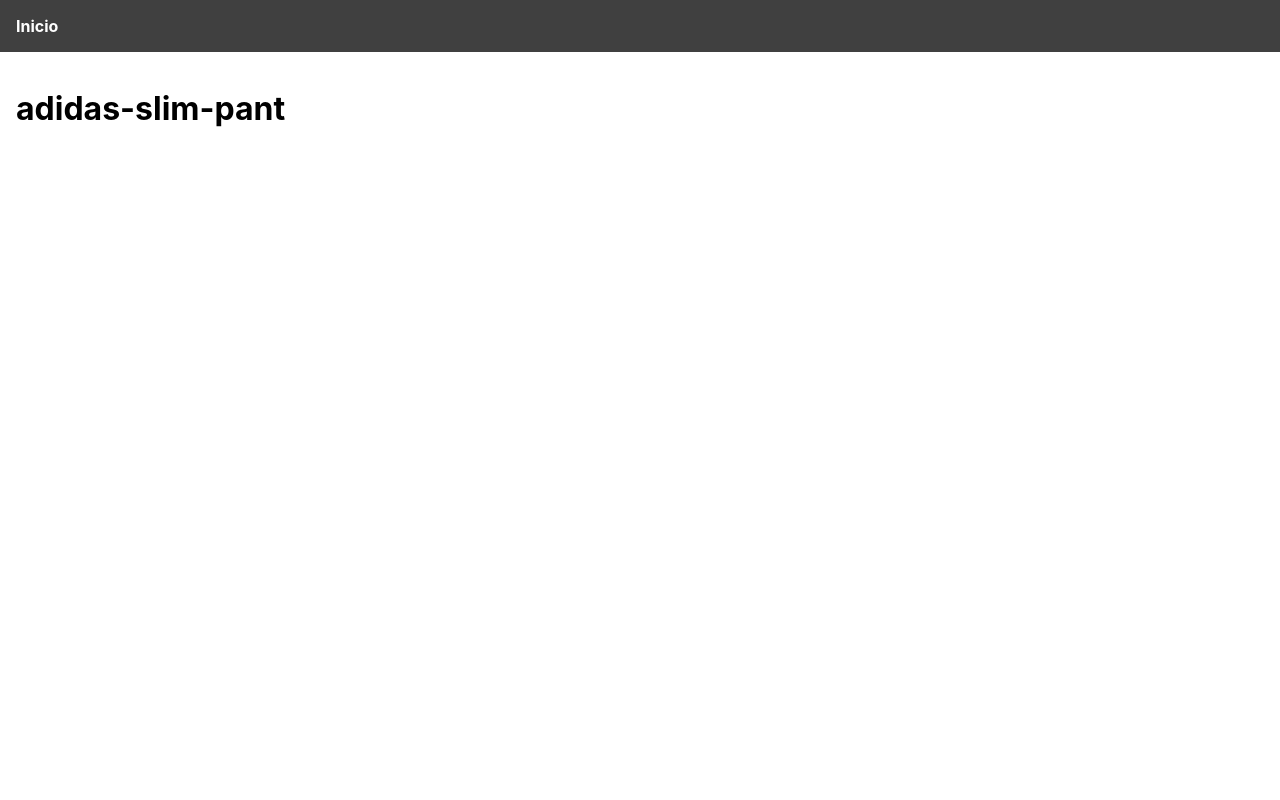
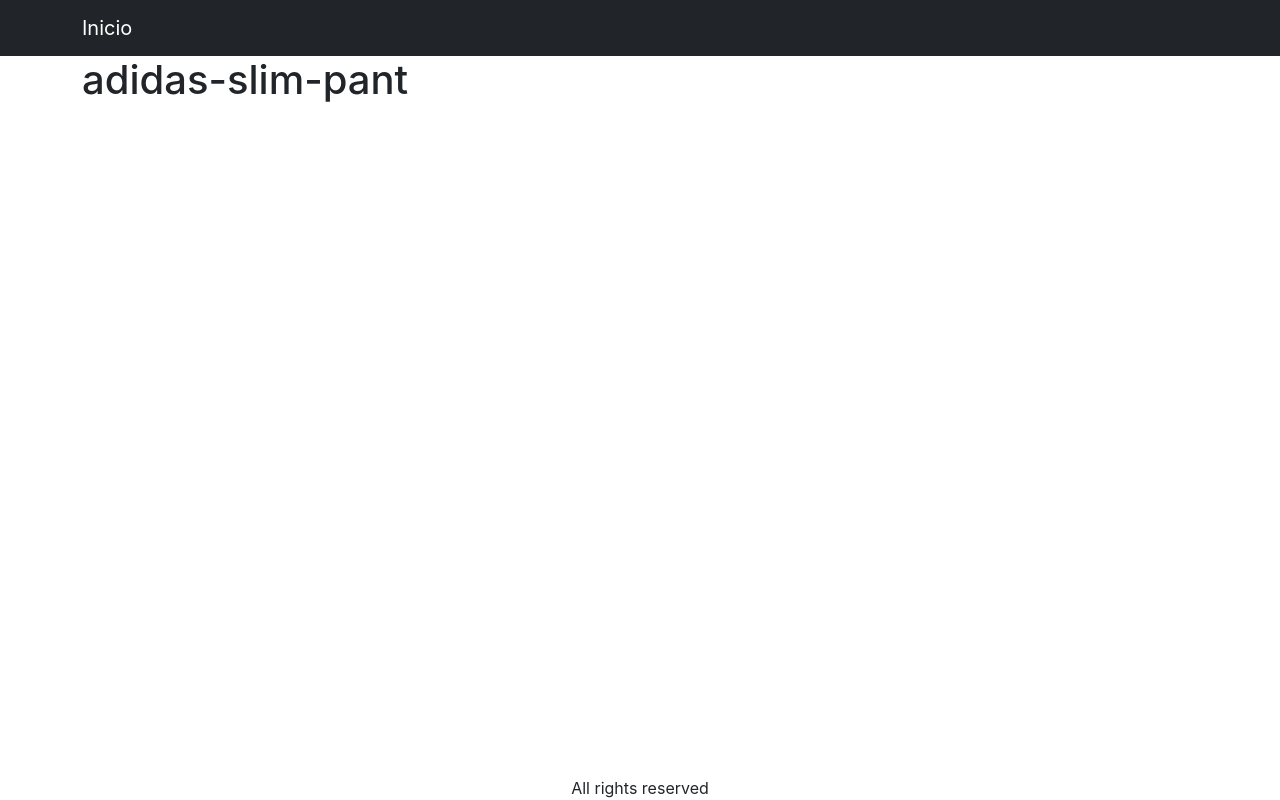
Before and after one commit to SebaVRdev/mern-EcommercePage, a React (Create React App) app in the folder frontend/: page /product/adidas-slim-pant in a window 1280 px wide. Built offline with nearby package versions, Linux system fonts and the light colour scheme.

Commit message:
Agrega Bootstrap

```diff
--- a/frontend/package.json
+++ b/frontend/package.json
@@ -8,8 +8,11 @@
     "@testing-library/react": "^13.4.0",
     "@testing-library/user-event": "^13.5.0",
     "axios": "^1.1.3",
+    "bootstrap": "^5.2.2",
     "react": "^18.2.0",
+    "react-bootstrap": "^2.6.0",
     "react-dom": "^18.2.0",
+    "react-router-bootstrap": "^0.26.2",
     "react-router-dom": "^6.4.3",
     "react-scripts": "5.0.1",
     "use-reducer-logger": "^1.0.2",
--- a/frontend/src/App.js
+++ b/frontend/src/App.js
@@ -1,6 +1,12 @@
 
 //Importamos para usar rutas
 import { BrowserRouter, Link, Route, Routes } from 'react-router-dom';
+//Importamos Bootstrap components
+import Navbar from 'react-bootstrap/Navbar';
+import Container from 'react-bootstrap/Container';
+import {LinkContainer} from 'react-router-bootstrap';
+
+
 //Screens
 import HomeScreen from "./screens/HomeScreen";
 import ProductScreen from './screens/ProductScreen';
@@ -8,16 +14,29 @@
 function App() {
   return (
     <BrowserRouter>
-      <div className="App">
+      <div className="d-flex flex-column site-container">
         <header className="App-header">
-          <Link to="/">Inicio</Link>
+          <Navbar bg="dark" variant="dark">
+            <Container>
+              <LinkContainer to="/">
+                <Navbar.Brand>Inicio</Navbar.Brand>
+              </LinkContainer>
+            </Container>
+          </Navbar>
         </header>
         <main>
-          <Routes>
-            <Route path="/product/:slug" element={<ProductScreen/>}/>
-            <Route path="/" element={<HomeScreen/>}/>
-          </Routes>
+          <Container>
+            <Routes>
+              <Route path="/product/:slug" element={<ProductScreen/>}/>
+              <Route path="/" element={<HomeScreen/>}/>
+            </Routes>
+          </Container>
         </main>
+        <footer>
+          <div className='text-center'>
+            All rights reserved
+          </div>
+        </footer>
       </div>
     </BrowserRouter>
   );
--- a/frontend/src/index.css
+++ b/frontend/src/index.css
@@ -7,19 +7,12 @@
   -moz-osx-font-smoothing: grayscale;
 }
 
-header{
-  background-color: #404040;
-  padding: 1rem;
-}
-
-header a{
-  color: white;
-  font-weight: bold;
-  text-decoration: none;
+.site-container{
+  min-height: 100vh;
 }
 
 main{
-  padding: 1rem;
+  flex: 1;
 }
 
 /* Products and Product */
--- a/frontend/src/index.js
+++ b/frontend/src/index.js
@@ -1,5 +1,7 @@
 import React from 'react';
 import ReactDOM from 'react-dom/client';
+//Import Bootstrap
+import 'bootstrap/dist/css/bootstrap.min.css';
 import './index.css';
 import App from './App';
 
```
Also changed, not shown: 2 other files (tests, documents, lock files or other folders).
